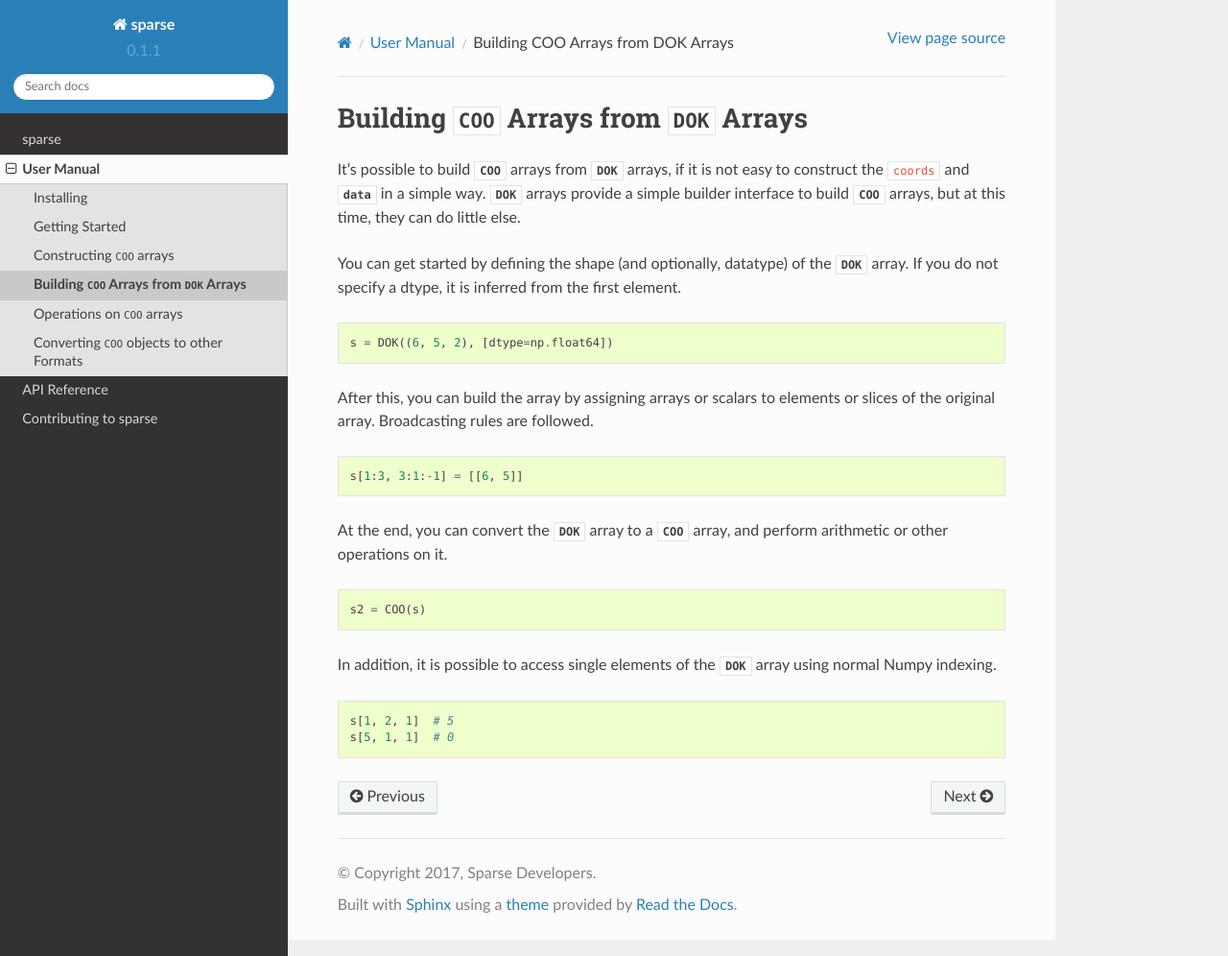
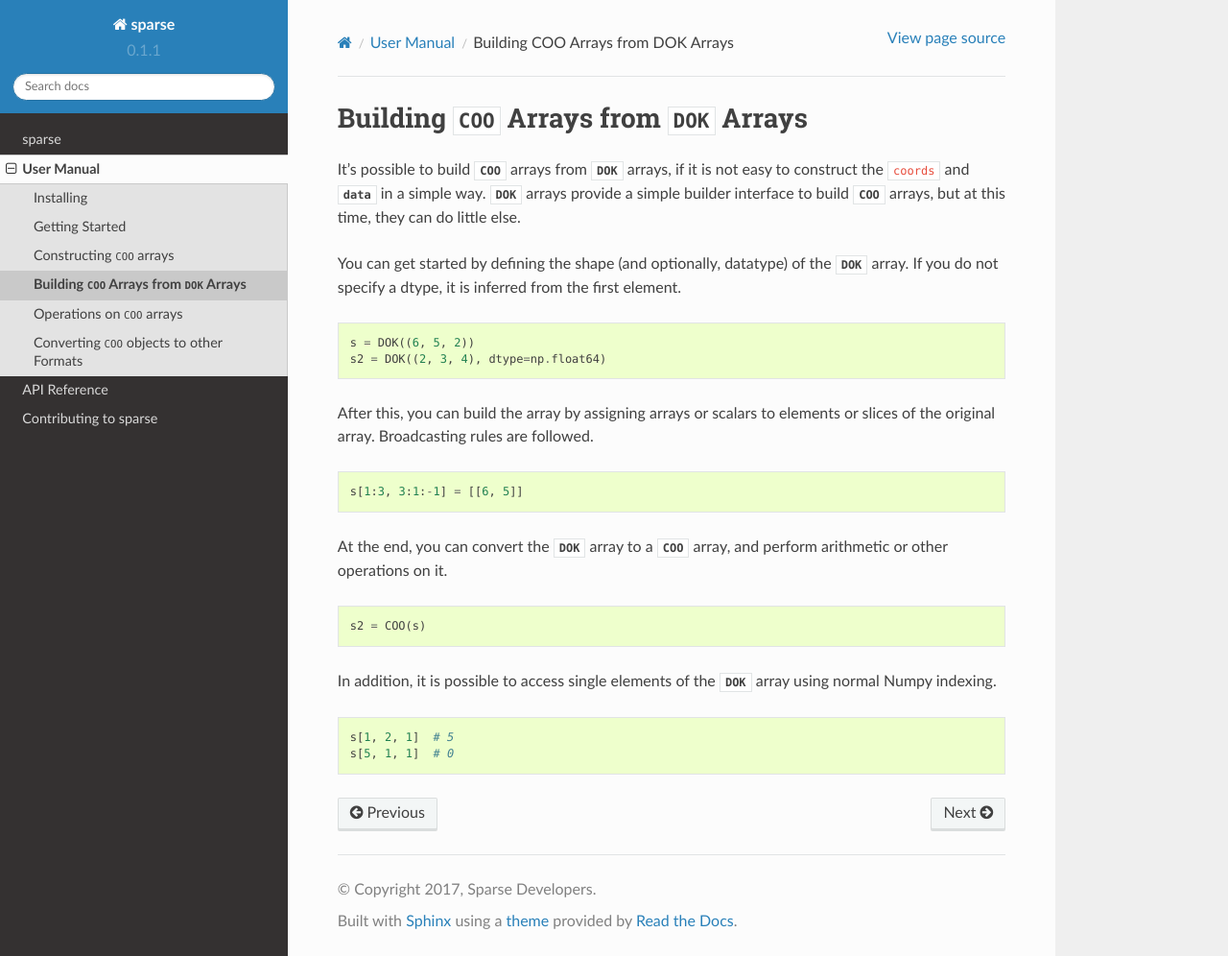
Before and after one commit to pydata/sparse, a Sphinx documentation site: the page built from docs/user_manual/building_dok.rst, in a window 1280 px wide and 996 px high. Shown: the whole window at 96% size. Built offline with Sphinx 7.4.7 and the Read the Docs theme 2.0.0, drawn with Linux system fonts in a browser that asks for light colours.

Commit message:
Remove non-working code from docs.

```diff
--- a/docs/user_manual/building_dok.rst
+++ b/docs/user_manual/building_dok.rst
@@ -13,7 +13,8 @@ element.
 
 .. code-block:: python
 
-   s = DOK((6, 5, 2), [dtype=np.float64])
+   s = DOK((6, 5, 2))
+   s2 = DOK((2, 3, 4), dtype=np.float64)
 
 After this, you can build the array by assigning arrays or scalars to elements
 or slices of the original array. Broadcasting rules are followed.
```
